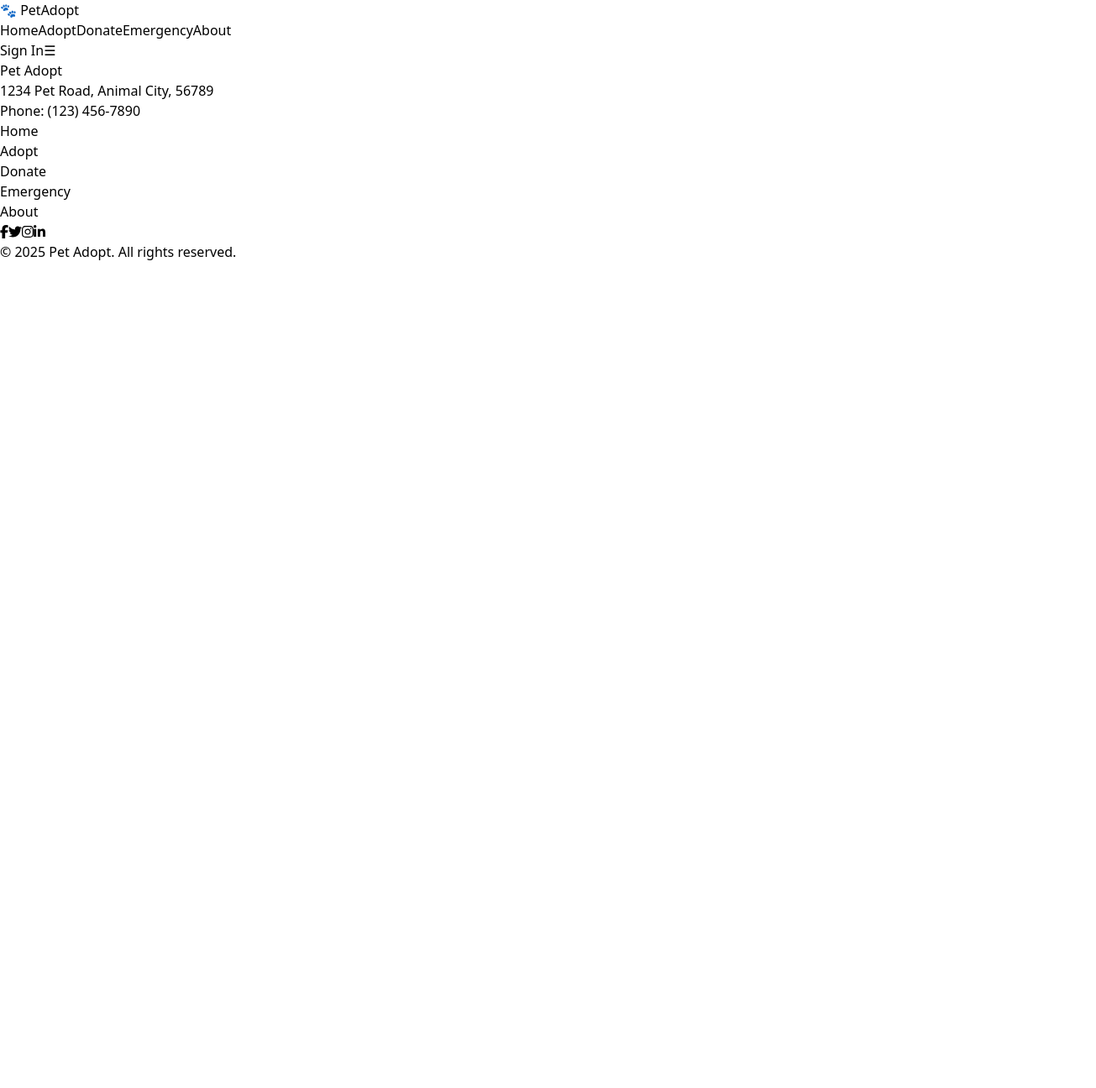
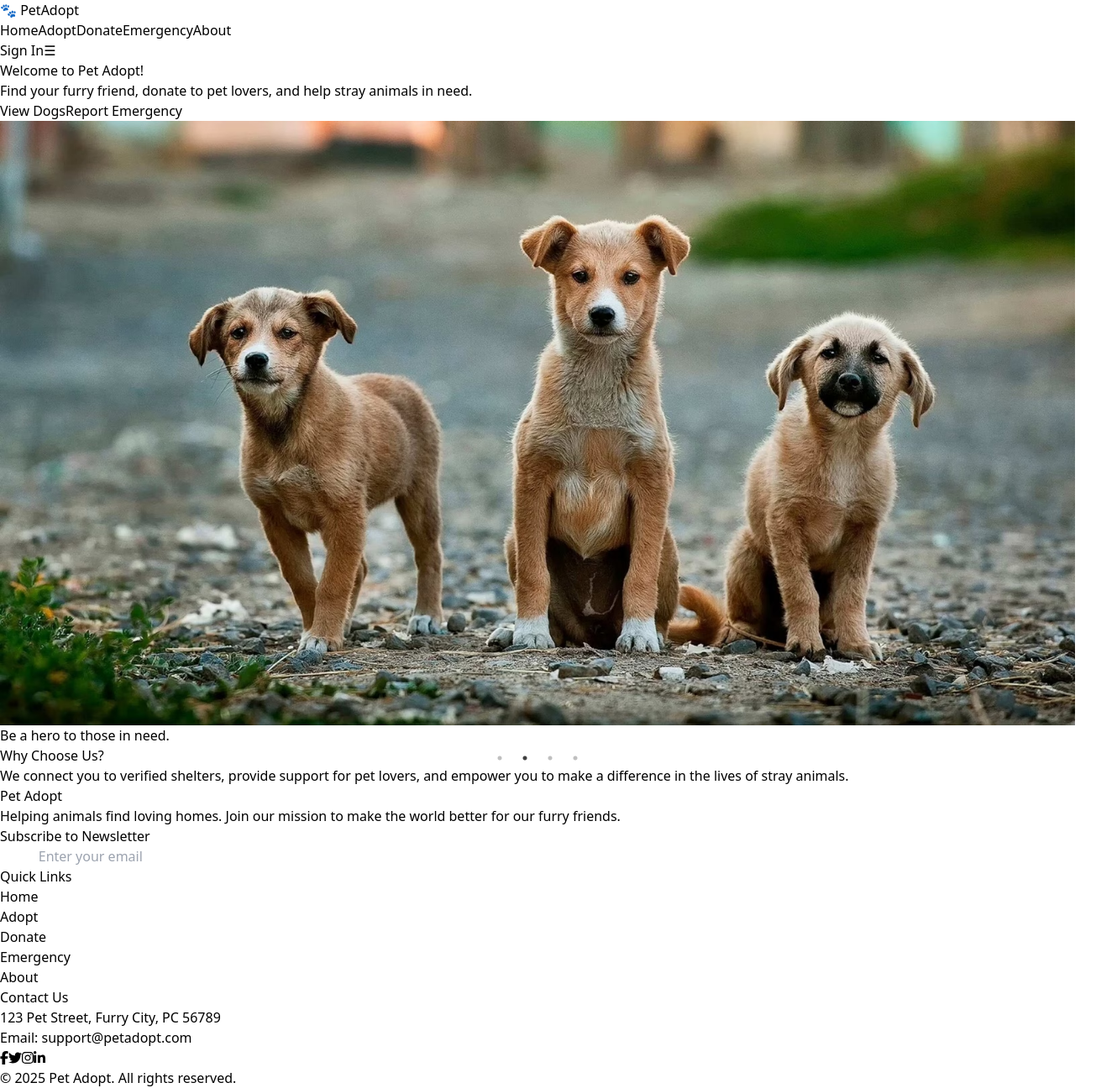
Before and after one commit to Ashish020202/AdoptMe, a React (Vite) app in the folder Client/: page /home in a window 1280 px wide. Shown: the whole page at 84% size, 1305 px wide, since content can reach past the window. Before the commit the page ends 800 px from the top, so only its background shows below. Built offline with nearby package versions, Linux system fonts and the light colour scheme.

Commit message:
Improved Homepage, Header & Footer

```diff
--- a/Client/src/App.tsx
+++ b/Client/src/App.tsx
@@ -4,17 +4,26 @@ import SignupPage from "./pages/SignupPage";
 import SigninPage from "./pages/SigninPage";
 import Header from "./components/Header";
 import Footer from "./components/Footer";
+import AdoptionPage from "./pages/AdoptionPage";
+import DonationPage from "./pages/DonationPage";
+import EmergencyPage from "./pages/EmergencyPage";
+import AboutPage from "./pages/AboutPage";
 
 const App = () => {
   return (
     <BrowserRouter>
-      <Header/>
+      <Header />
       <Routes>
         <Route path="/" element={<Homepage />} />
         <Route path="/signup" element={<SignupPage />} />
         <Route path="/signin" element={<SigninPage />} />
+        <Route path="/home" element={<Homepage />} />
+        <Route path="/adoption" element={<AdoptionPage />} />
+        <Route path="/donate" element={<DonationPage />} />
+        <Route path="/emergency" element={<EmergencyPage />} />
+        <Route path="/about" element={<AboutPage />} />
       </Routes>
-      <Footer/>
+      <Footer />
     </BrowserRouter>
   );
 }
--- a/Client/src/components/Footer.tsx
+++ b/Client/src/components/Footer.tsx
@@ -1,4 +1,3 @@
-import { Link } from "react-router-dom";
 import { FontAwesomeIcon } from "@fortawesome/react-fontawesome";
 import {
   faFacebookF,
@@ -9,50 +8,69 @@ import {
 
 const Footer = () => {
   return (
-    <footer className="bg-gray-700 text-white py-8 pt-12">
+    <footer className="bg-gray-800 text-white py-8 text-center">
       <div className="container mx-auto px-4">
-        {/* Company and Address Section */}
-        <div className="flex flex-col md:flex-row justify-between items-start md:items-center space-y-4 md:space-y-0">
+        <div className="grid grid-cols-1 md:grid-cols-3 gap-8">
+          {/* About Section */}
+          <div className="space-y-4">
             <div>
-            <h2 className="text-2xl font-bold">Pet Adopt</h2>
-            <p className="text-sm mt-2">1234 Pet Road, Animal City, 56789</p>
-            <p className="text-sm">Phone: (123) 456-7890</p>
+              <h3 className="text-xl font-bold mb-4">Pet Adopt</h3>
+              <p className="text-sm">
+                Helping animals find loving homes. Join our mission to make the
+                world better for our furry friends.
+              </p>
+            </div>
+            <div>
+              <h3 className="text-xl font-bold mb-4">
+                Subscribe to Newsletter
+              </h3>
+              <input
+                id="email"
+                type="email"
+                placeholder="           Enter your email"
+                className="px-3 py-1 border border-gray-500 rounded focus:outline-none focus:ring focus:ring-gray-500 text-black"
+              />
+            </div>
           </div>
 
-          {/* Navigation Links */}
-          <div className="flex flex-col md:flex-row md:space-x-6 mt-4 md:mt-0">
-            <ul className="flex flex-col space-y-2 md:space-y-0">
+          {/* Links Section */}
+          <div>
+            <h3 className="text-xl font-bold mb-4">Quick Links</h3>
+            <ul className="space-y-2">
               <li>
-                <Link to="/" className="hover:text-blue-400">
+                <a href="/" className="hover:underline">
                   Home
-                </Link>
+                </a>
               </li>
               <li>
-                <Link to="/adoption" className="hover:text-blue-400">
+                <a href="/adoption" className="hover:underline">
                   Adopt
-                </Link>
+                </a>
               </li>
               <li>
-                <Link to="/donate" className="hover:text-blue-400">
+                <a href="/donate" className="hover:underline">
                   Donate
-                </Link>
+                </a>
               </li>
               <li>
-                <Link to="/emergency" className="hover:text-blue-400">
+                <a href="/emergency" className="hover:underline">
                   Emergency
-                </Link>
+                </a>
               </li>
               <li>
-                <Link to="/about" className="hover:text-blue-400">
+                <a href="/about" className="hover:underline">
                   About
-                </Link>
+                </a>
               </li>
             </ul>
           </div>
-        </div>
 
-        {/* Social Media Links */}
-        <div className="flex justify-center mt-6 space-x-6">
+          {/* Contact and Social Section */}
+          <div>
+            <h3 className="text-xl font-bold mb-4">Contact Us</h3>
+            <p className="text-sm mb-4">123 Pet Street, Furry City, PC 56789</p>
+            <p className="text-sm mb-4">Email: support@petadopt.com</p>
+            <div className="flex space-x-4 justify-center">
               <a
                 href="https://www.facebook.com"
                 target="_blank"
@@ -86,10 +104,10 @@ const Footer = () => {
                 <FontAwesomeIcon icon={faLinkedinIn} />
               </a>
             </div>
-
-        {/* Copyright */}
-        <div className="mt-6 text-center text-sm">
-          <p>&copy; 2025 Pet Adopt. All rights reserved.</p>
+          </div>
+        </div>
+        <div className="border-t border-gray-700 mt-8 pt-4 text-center text-sm">
+          <p>© 2025 Pet Adopt. All rights reserved.</p>
         </div>
       </div>
     </footer>
--- a/Client/src/components/Header.tsx
+++ b/Client/src/components/Header.tsx
@@ -153,13 +153,17 @@ function Header() {
               </NavLink>
             </li>
             <li>
-              <Link
+              <NavLink
                 to="/signin"
                 onClick={() => setIsOpen(false)}
-                className="block text-lg bg-blue-500 text-white px-4 py-2 rounded hover:bg-blue-600 text-center"
+                className={({ isActive }) =>
+                  `block text-lg ${
+                    isActive ? "text-blue-500" : "text-gray-900"
+                  } hover:text-blue-600`
+                }
               >
                 Sign In
-              </Link>
+              </NavLink>
             </li>
           </ul>
         </nav>
--- a/Client/src/pages/Homepage.tsx
+++ b/Client/src/pages/Homepage.tsx
@@ -1,6 +1,7 @@
 import Slider from "react-slick";
 import "slick-carousel/slick/slick.css";
 import "slick-carousel/slick/slick-theme.css";
+import { Link } from "react-router-dom";
 
 function Homepage() {
   const carouselImages = [
@@ -30,7 +31,6 @@ function Homepage() {
     },
   ];
 
-  // Slider settings for react-slick
   const sliderSettings = {
     dots: true,
     infinite: true,
@@ -42,43 +42,58 @@ function Homepage() {
   };
 
   return (
-    <div className="bg-gray-300 h-screen flex flex-col items-center pt-12">
+    <div className="bg-gray-200 min-h-screen overflow-x-hidden">
+      <div className="container mx-auto px-6">
         {/* Main Content */}
-      <div className="text-center">
-        <h1 className="text-3xl font-bold text-gray-800">
-          Welcome to the Pet Adopt!
+        <div className="text-center mt-12">
+          <h1 className="text-4xl font-extrabold text-gray-800">
+            Welcome to Pet Adopt!
           </h1>
           <p className="mt-4 text-lg text-gray-700">
             Find your furry friend, donate to pet lovers, and help stray animals
             in need.
           </p>
-        <div className="mt-6 space-x-4">
-          <button className="bg-blue-500 text-white py-2 px-4 rounded hover:bg-blue-600">
+          <div className="mt-8 flex justify-center gap-6">
+            <Link to="/adoption">
+              <button className="bg-blue-600 text-white py-2 px-6 rounded-lg shadow hover:bg-blue-700">
                 View Dogs
               </button>
-          <button className="bg-green-500 text-white py-2 px-4 rounded hover:bg-green-600">
+            </Link>
+            <Link to="/emergency">
+              <button className="bg-green-600 text-white py-2 px-6 rounded-lg shadow hover:bg-green-700">
                 Report Emergency
               </button>
+            </Link>
           </div>
         </div>
 
         {/* Carousel */}
-      <div className="w-full max-w-4xl mb-8 mt-8">
+        <div className="mt-10">
           <Slider {...sliderSettings}>
             {carouselImages.map((image) => (
               <div key={image.id} className="relative">
                 <img
                   src={image.src}
                   alt={image.alt}
-                className="w-full h-96 object-cover rounded"
+                  className="w-full h-64 md:h-[28rem] lg:h-[32rem] object-cover rounded-md"
                 />
-              <div className="absolute bottom-0 left-0 bg-black bg-opacity-50 text-white text-sm p-2 rounded-bl">
+                <div className="absolute bottom-4 left-4 bg-black bg-opacity-60 text-white text-sm md:text-base px-4 py-2 rounded">
                   {image.caption}
                 </div>
               </div>
             ))}
           </Slider>
         </div>
+
+        {/* Additional Info Section */}
+        <div className="mt-12 text-center text-gray-800">
+          <h2 className="text-2xl font-bold">Why Choose Us?</h2>
+          <p className="mt-4 text-md">
+            We connect you to verified shelters, provide support for pet lovers,
+            and empower you to make a difference in the lives of stray animals.
+          </p>
+        </div>
+      </div>
     </div>
   );
 }
```
Also changed, not shown: Client/src/index.css (line endings or trailing spaces). Lines whose indentation alone changed are shown as unchanged.
